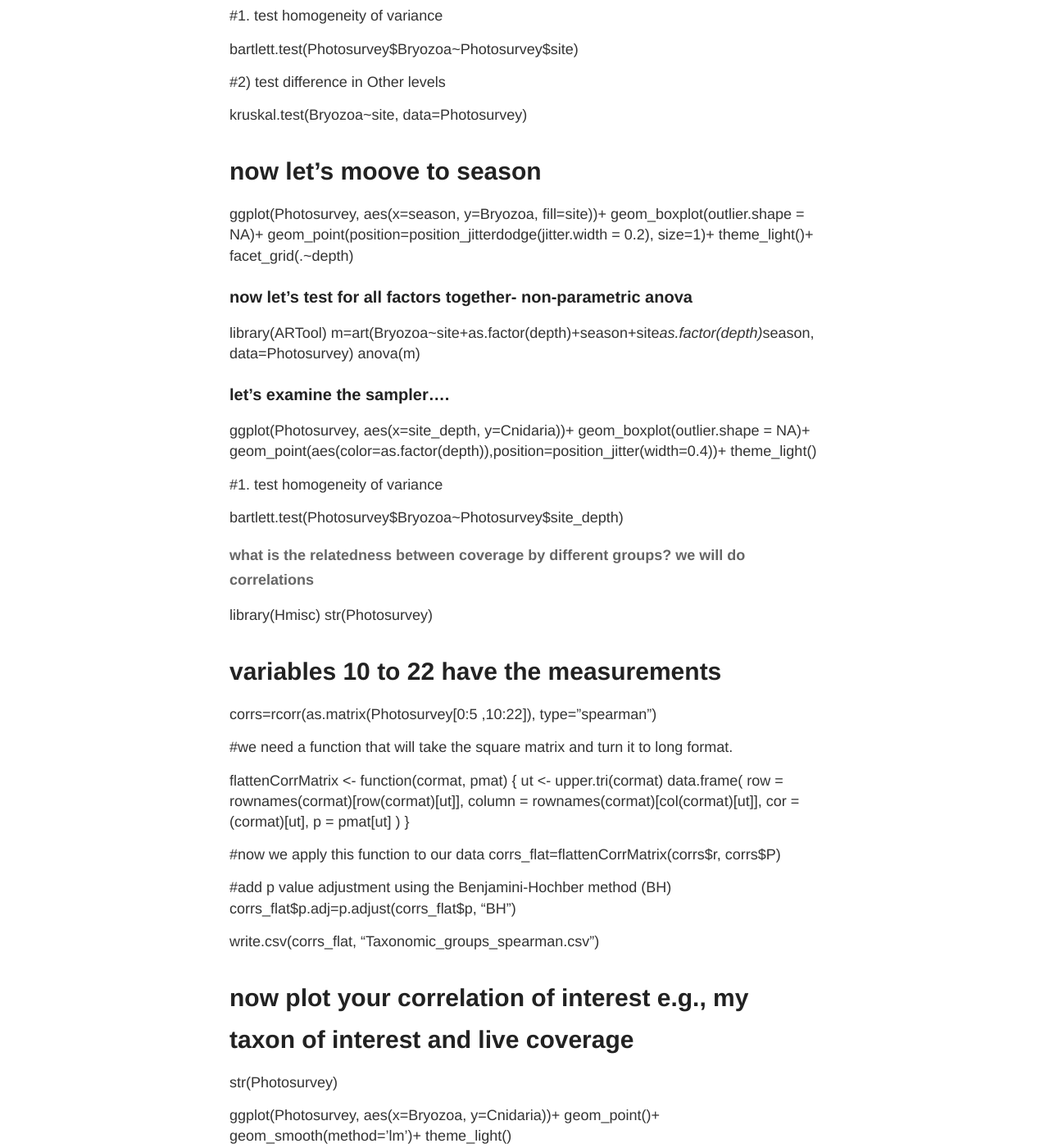
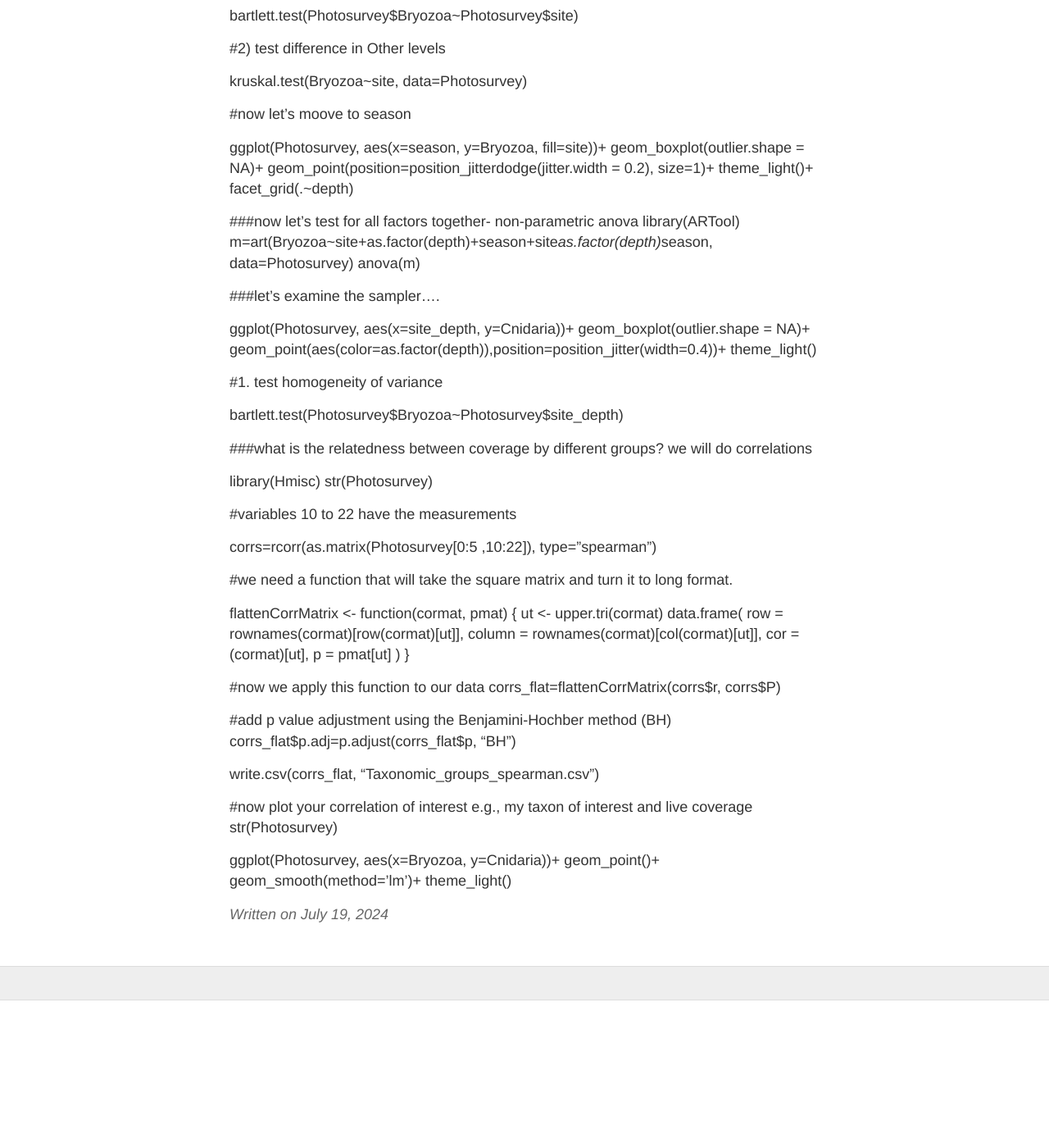
Before and after one commit to prakashaman717/Prakashaman_Notebook, a Jekyll site: the page built from _posts/2024-07-19-R Assignment Maya.md, in a window 1280 px wide and 1400 px high, scrolled down 2807 px. Shown: the whole window at 82% size. Built offline with Jekyll 4.4.1, drawn with Linux system fonts in a browser that asks for light colours; our own code applies the rules of GitHub Pages for plain Markdown files; after the commit the page ends 4027 px from its top, so only the background shows below that.

```diff
--- a/_posts/2024-07-19-R Assignment Maya.md
+++ b/_posts/2024-07-19-R Assignment Maya.md
@@ -53,7 +53,7 @@ ggplot(Photosurvey, aes(x=site, y=Bryozoa))+
   geom_point(aes(color=as.factor(depth)),position=position_jitter(width=0.4))+
   theme_light()
 
-# now test
+#now test
 
 #1. test homogeneity of variance
 
@@ -63,7 +63,7 @@ bartlett.test(Photosurvey$Bryozoa~Photosurvey$site)
 
 kruskal.test(Bryozoa~site, data=Photosurvey)
 
-# now let's moove to season
+#now let's moove to season
 
 ggplot(Photosurvey, aes(x=season, y=Bryozoa, fill=site))+
   geom_boxplot(outlier.shape = NA)+
@@ -71,13 +71,13 @@ ggplot(Photosurvey, aes(x=season, y=Bryozoa, fill=site))+
   theme_light()+
   facet_grid(.~depth)
 
-### now let's test for all factors together- non-parametric anova
+###now let's test for all factors together- non-parametric anova
 library(ARTool)
 m=art(Bryozoa~site+as.factor(depth)+season+site*as.factor(depth)*season, data=Photosurvey)
 anova(m)
 
 
-### let's examine the sampler....
+###let's examine the sampler....
 
 ggplot(Photosurvey, aes(x=site_depth, y=Cnidaria))+
   geom_boxplot(outlier.shape = NA)+
@@ -89,11 +89,12 @@ ggplot(Photosurvey, aes(x=site_depth, y=Cnidaria))+
 
 bartlett.test(Photosurvey$Bryozoa~Photosurvey$site_depth)
 
-#### what is the relatedness between coverage by different groups? we will do correlations
+###what is the relatedness between coverage by different groups? we will do correlations
 
 library(Hmisc)
 str(Photosurvey)
-# variables 10 to 22 have the measurements
+
+#variables 10 to 22 have the measurements
 
 corrs=rcorr(as.matrix(Photosurvey[0:5 ,10:22]), type="spearman")
 
@@ -117,7 +118,7 @@ corrs_flat$p.adj=p.adjust(corrs_flat$p, "BH")
 
 write.csv(corrs_flat, "Taxonomic_groups_spearman.csv")
 
-# now plot your correlation of interest e.g., my taxon of interest and live coverage
+#now plot your correlation of interest e.g., my taxon of interest and live coverage
 str(Photosurvey)
 
 ggplot(Photosurvey, aes(x=Bryozoa, y=Cnidaria))+
```
